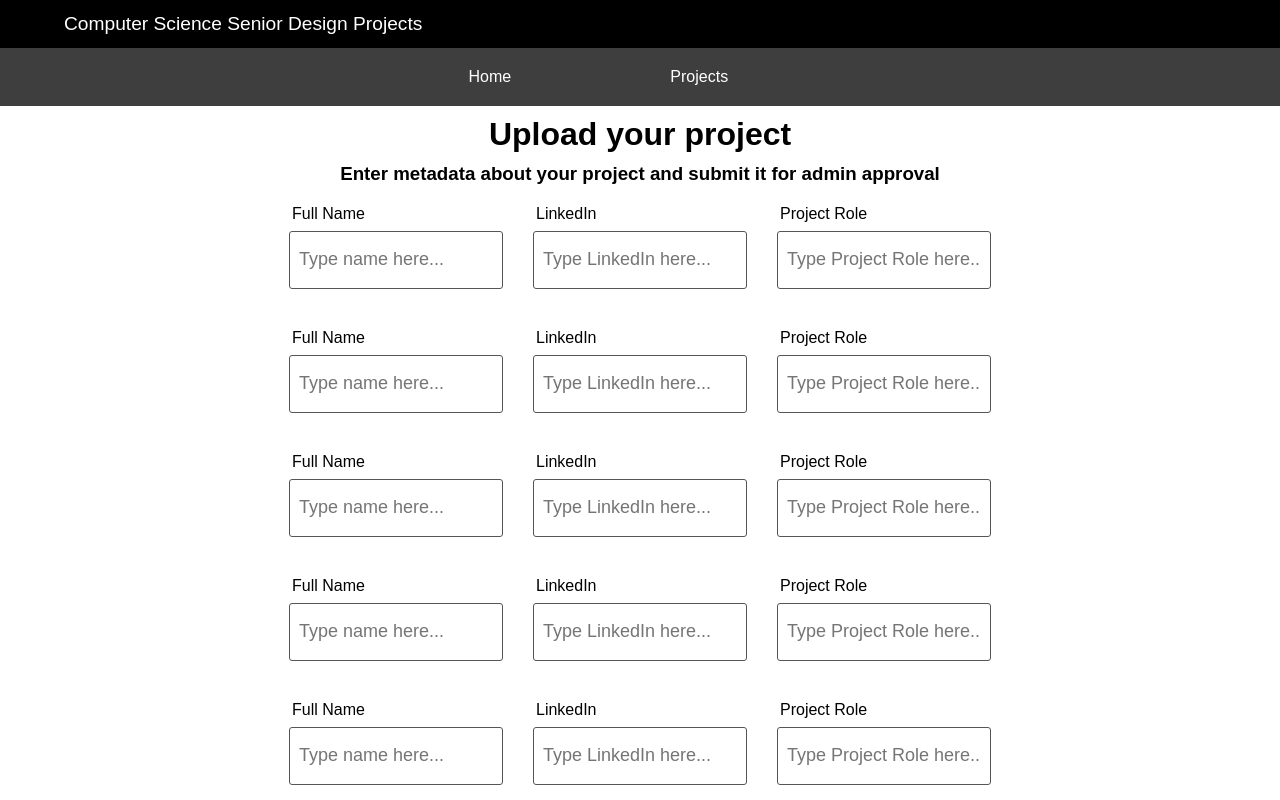
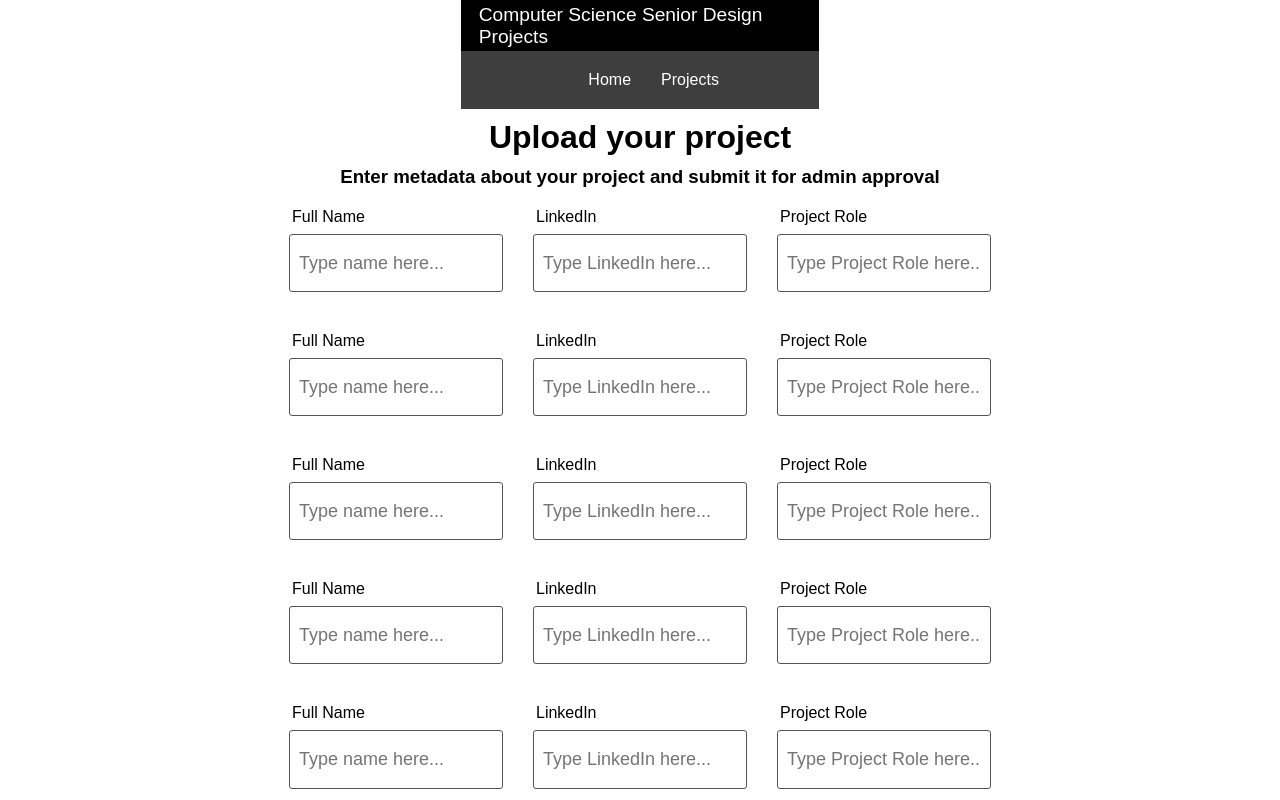
Before and after one commit to sopgeo/Senior-Design-Rising-Server-Project, a React (Create React App) app in the folder frontend/: page /upload in a window 1280 px wide. Shown: the top 800 px of the page. Built offline with nearby package versions, Linux system fonts and the light colour scheme.

Commit message:
Edited width

```diff
--- a/frontend/src/css/GenericHeader.css
+++ b/frontend/src/css/GenericHeader.css
@@ -7,7 +7,7 @@
     padding-bottom: 1%;
     padding-left: 5%;
     font-size: larger;
-    width: 100vw;
+    width: 100%;
 }
 
 .background {
@@ -33,6 +33,7 @@
     text-align: center;
     padding-top: 20px;
     padding-bottom: 20px;
+    width: 100%;
 }
 
 .home {
```
